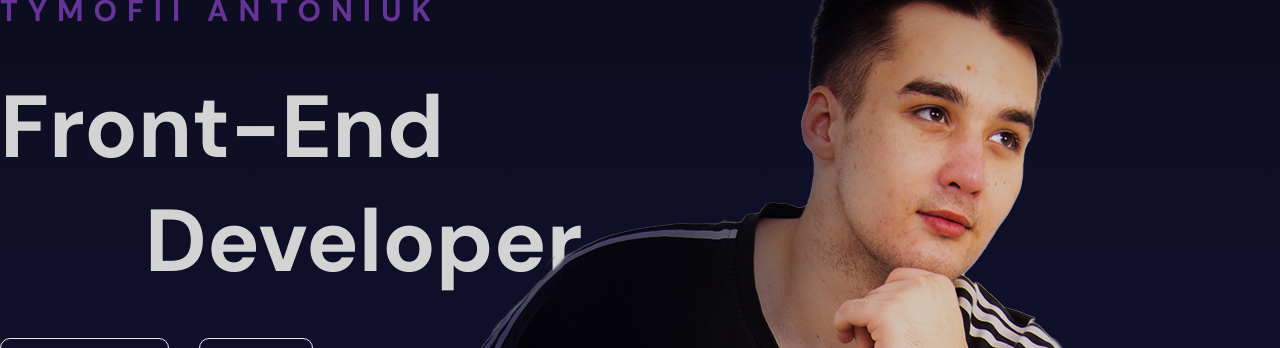
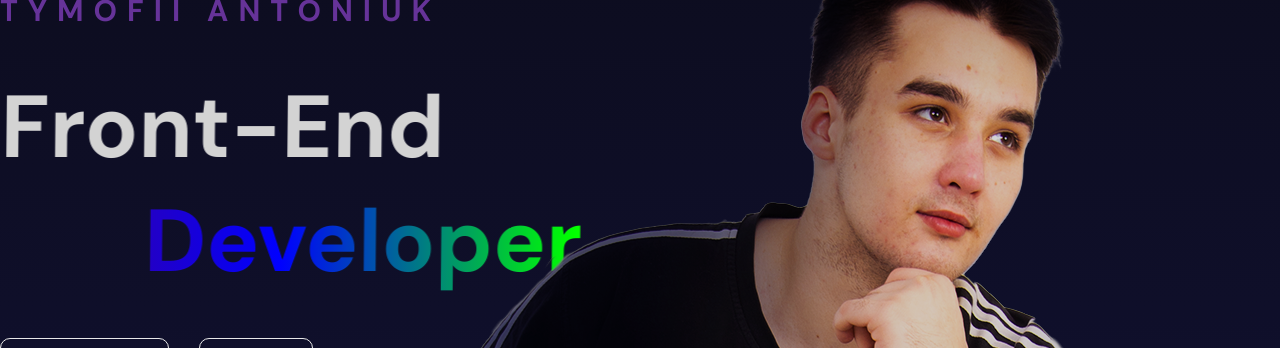
Before and after one commit to timaantonuk/portfolio-website, a React (Vite) app: page / in a window 1280 px wide. Shown: the part 211-559 px from the top of the page. Built offline with nearby package versions, Linux system fonts and the light colour scheme.

Commit message:
add rainbow animation

```diff
--- a/src/components/hero/Hero.jsx
+++ b/src/components/hero/Hero.jsx
@@ -1,7 +1,7 @@
 import React from 'react';
 import './hero.scss'
 
-import {motion} from "framer-motion";
+import {color, motion} from "framer-motion";
 
 const textVariants = {
   initial: {
@@ -52,7 +52,12 @@ const Hero = () => {
               animate='animate'
           >
             <motion.h2 variants={textVariants}>TYMOFII ANTONIUK</motion.h2>
-            <motion.h1 variants={textVariants}>Front-End <br/> &nbsp; &nbsp; &nbsp; &nbsp;Developer</motion.h1>
+            <motion.h1 initial={{skewX: -2}} animate={{skewX: 2}}
+                       transition={{duration: 2, repeat: Infinity, repeatType: "mirror"}}
+                       variants={textVariants}>Front-End <br/> &nbsp; &nbsp; &nbsp; &nbsp;
+              <motion.span className="rainbow-text"
+                           initial={{ color: '#000000' }}>Developer</motion.span>
+            </motion.h1>
             <motion.div variants={textVariants} className="buttons">
               <motion.button variants={textVariants}>See my Latest Works</motion.button>
               <motion.button variants={textVariants}>Contact Me</motion.button>
--- a/src/components/hero/hero.scss
+++ b/src/components/hero/hero.scss
@@ -78,3 +78,18 @@
     font-weight: bold;
   }
 }
+
+@keyframes rainbowGradient {
+  0% { background-position: 0% 50%; }
+  50% { background-position: 100% 50%; }
+  100% { background-position: 0% 50%; }
+}
+
+.rainbow-text {
+  display: inline-block;
+  background: linear-gradient(270deg, #ff0000, #ff7f00, #ffff00, #00ff00, #0000ff, #4b0082, #9400d3);
+  background-size: 400% 400%;
+  -webkit-background-clip: text;
+  -webkit-text-fill-color: transparent;
+  animation: rainbowGradient 10s ease infinite;
+}
--- a/src/components/navbar/Navbar.jsx
+++ b/src/components/navbar/Navbar.jsx
@@ -31,10 +31,14 @@ const Navbar = () => {
               animate={{x: 0, opacity: 1}}
               transition={{duration: 1}}
           >
-            <a target='_blank' href="https://www.linkedin.com/in/tifomeypng/" rel="noreferrer"><FaLinkedin/></a>
-            <a target='_blank' href="mailto:tima.antonuk2@gmail.com" rel="noreferrer"><IoMail/></a>
-            <a target='_blank' href="https://github.com/timaantonuk" rel="noreferrer"><FaSquareGithub/></a>
-            <a target='_blank' href="https://t.me/skrillex_vernis" rel="noreferrer"><FaTelegram/></a>
+            <motion.a whileHover={{scale: 1.2}} transition={{duration: 0.4}} target='_blank'
+                      href="https://www.linkedin.com/in/tifomeypng/" rel="noreferrer"><FaLinkedin/></motion.a>
+            <motion.a whileHover={{scale: 1.2}} transition={{duration: 0.4}} target='_blank'
+                      href="mailto:tima.antonuk2@gmail.com" rel="noreferrer"><IoMail/></motion.a>
+            <motion.a whileHover={{scale: 1.2}} transition={{duration: 0.4}} target='_blank'
+                      href="https://github.com/timaantonuk" rel="noreferrer"><FaSquareGithub/></motion.a>
+            <motion.a whileHover={{scale: 1.2}} transition={{duration: 0.4}} target='_blank'
+                      href="https://t.me/skrillex_vernis" rel="noreferrer"><FaTelegram/></motion.a>
 
           </motion.div>
         </div>
```
